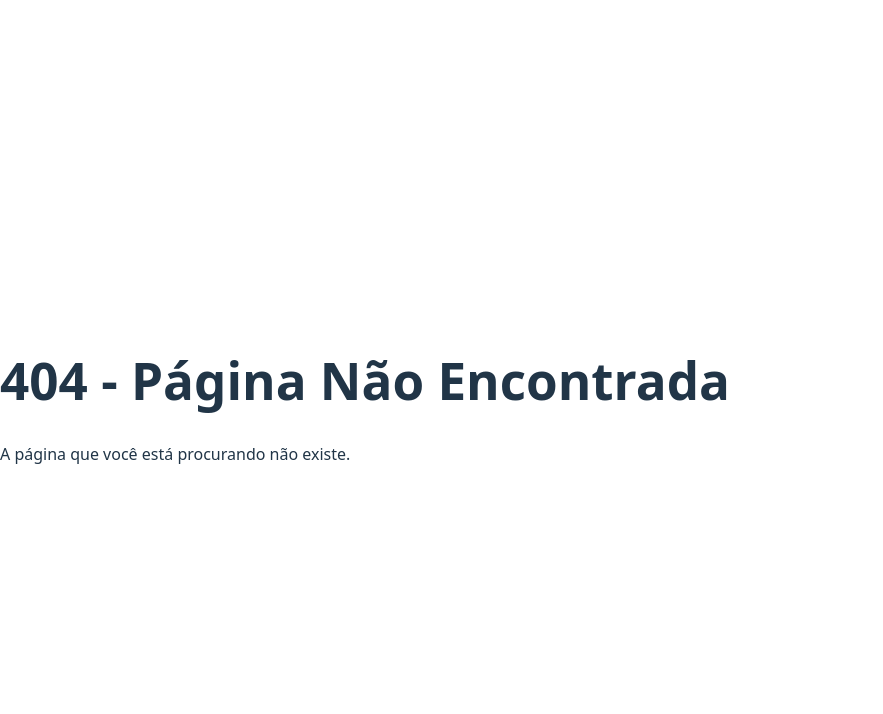
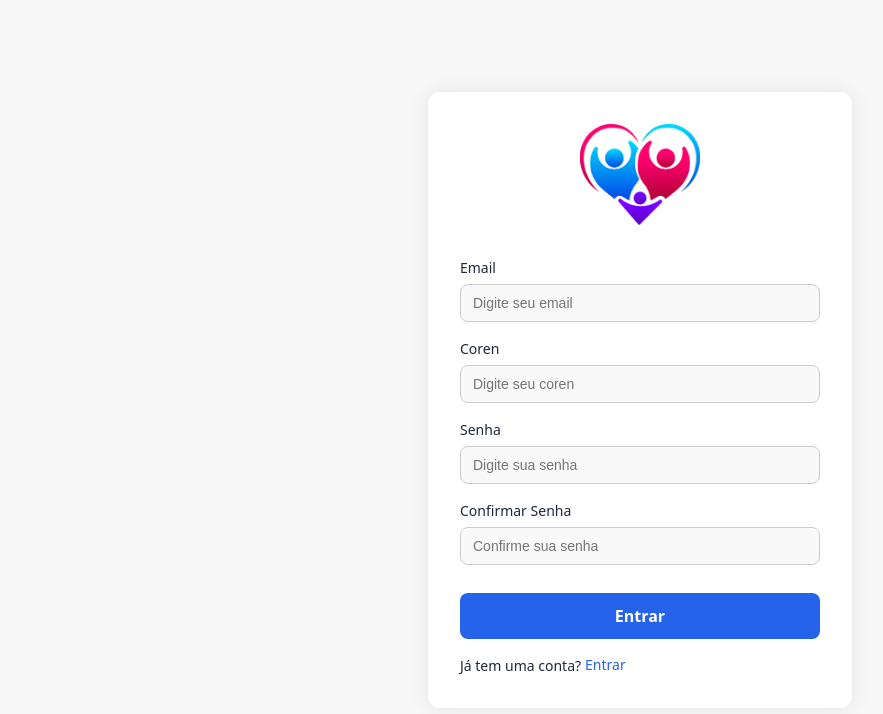
Before and after one commit to NextlLine/e-jairo-frontend, a React (Vite) app: page /register in a window 1280 px wide. Before the commit this address had no page. Shown: the top 714 px of the page, without its empty margins (0-883 px from the left). Built offline with nearby package versions, Linux system fonts and the light colour scheme.

Commit message:
feat: base Register view

```diff
--- a/src/pages/login/Login.tsx
+++ b/src/pages/login/Login.tsx
@@ -3,16 +3,18 @@ import type { CSSProperties } from "react";
 import logo from "@/styles/assets/logo.png";
 import { loginAction } from "./login.action";
 import React from "react";
+import { router } from "@/router";
 
 export default function LoginPage() {
-  function handleSignIn(event: React.MouseEvent<HTMLButtonElement>) {
-    event.preventDefault();
+  function handleSignIn() {
     loginAction(email, password);
+  }
+  function handleSignUp() {
+    router.navigate("/register");
   }
 
   const [email, setEmail] = React.useState('');
   const [password, setPassword] = React.useState('');
-
 
   return (
     <div style={styles.container}>
@@ -33,9 +35,16 @@ export default function LoginPage() {
             <input type="password" value={password} onChange={(e) => setPassword(e.currentTarget.value)} style={styles.input} placeholder="Digite sua senha" />
           </label>
 
-          <button type="submit" style={styles.button} onClick={handleSignIn}>
+          <button type="button" style={styles.button} onClick={handleSignIn}>
             Entrar
           </button>
+
+          <label style={{ ...styles.label, flexDirection: "row" }}>
+            Não tem uma conta?
+            <button style={styles.registerButton} onClick={handleSignUp}>
+              Cadastre-se
+            </button>
+          </label>
         </form>
       </div>
     </div>
@@ -114,4 +123,14 @@ const styles: Record<string, CSSProperties> = {
     cursor: "pointer",
     width: "100%",
   },
+  registerButton: {
+    background: "none",
+    border: "none",
+    color: colors.primary,
+    marginLeft: "4px",
+    cursor: "pointer",
+    padding: 0,
+    fontSize: "14px",
+    fontWeight: 500,
+  }
 };
--- a/src/pages/login/login.action.ts
+++ b/src/pages/login/login.action.ts
@@ -1,3 +1,5 @@
+import { router } from "@/router";
+
 export const loginAction = async (email: string, hash: string) => {
     const baseUrl = import.meta.env.VITE_BASE_URL;
 
@@ -14,5 +16,6 @@ export const loginAction = async (email: string, hash: string) => {
         throw new Error(`Login failed: ${text}`);
     }
 
-    return await response.json();
+    router.navigate("/home");
+    // return await response.json();
 };
--- /dev/null
+++ b/src/pages/register/Register.tsx
@@ -0,0 +1,145 @@
+import { router } from "@/router";
+import { registerAction } from "./register.action";
+import React, { type CSSProperties } from "react";
+import { colors } from "@/styles/colors";
+import logo from "@/styles/assets/logo.png";
+
+export default function RegisterPage() {
+
+    function handleSignUp() {
+        registerAction(email, password, confirmPassword);
+    }
+    function handleSignIn() {
+        router.navigate("/");
+    }
+
+    const [email, setEmail] = React.useState('');
+    const [password, setPassword] = React.useState('');
+    const [confirmPassword, setConfirmPassword] = React.useState('');
+    const [corem, setCorem] = React.useState('');
+
+
+    return (
+        <div style={styles.container}>
+            <div style={styles.card}>
+                <form style={styles.form}>
+                    <img src={logo} style={styles.logo} />
+
+                    <label style={styles.label}>
+                        Email
+                        <input type="email" value={email} onChange={(e) => setEmail(e.currentTarget.value)} style={styles.input} placeholder="Digite seu email" />
+                    </label>
+
+                    <label style={styles.label}>
+                        Coren
+                        <input type="text" value={corem} onChange={(e) => setCorem(e.currentTarget.value)} style={styles.input} placeholder="Digite seu coren" />
+                    </label>
+
+                    <label style={styles.label}>
+                        Senha
+                        <input type="password" value={password} onChange={(e) => setPassword(e.currentTarget.value)} style={styles.input} placeholder="Digite sua senha" />
+                    </label>
+
+                    <label style={styles.label}>
+                        Confirmar Senha
+                        <input type="password" value={confirmPassword} onChange={(e) => setConfirmPassword(e.currentTarget.value)} style={styles.input} placeholder="Confirme sua senha" />
+                    </label>
+
+                    <button type="button" style={styles.button} onClick={handleSignUp}>
+                        Entrar
+                    </button>
+
+                    <label style={{ ...styles.label, flexDirection: "row" }}>
+                        Já tem uma conta?
+                        <button style={styles.registerButton} onClick={handleSignIn}>
+                            Entrar
+                        </button>
+                    </label>
+                </form>
+            </div>
+        </div>
+    );
+}
+const styles: Record<string, CSSProperties> = {
+    container: {
+        width: "100vw",
+        height: "100vh",
+        display: "flex",
+        alignItems: "center",
+        justifyContent: "center",
+        background: colors.background,
+    },
+    card: {
+        width: "100%",
+        maxWidth: "360px",
+        padding: "32px",
+        borderRadius: "12px",
+        background: colors.cardBG,
+        boxShadow: "0 0 20px rgba(0,0,0,0.08)",
+        textAlign: "center",
+    },
+    form: {
+        display: "flex",
+        flexDirection: "column",
+        alignItems: "center",
+        gap: "16px",
+        width: "100%",
+    },
+    logo: {
+        marginBottom: "16px",
+        width: "120px",
+    },
+    title: {
+        marginBottom: "4px",
+        fontSize: "22px",
+        fontWeight: "bold",
+        color: colors.text,
+    },
+    subtitle: {
+        marginBottom: "20px",
+        color: colors.textLight,
+        fontSize: "14px",
+    },
+    label: {
+        display: "flex",
+        flexDirection: "column",
+        alignItems: "flex-start",
+        width: "100%",
+        fontSize: "14px",
+        fontWeight: 500,
+        color: colors.text,
+    },
+    input: {
+        width: "100%",
+        marginTop: "6px",
+        padding: "10px 12px",
+        borderRadius: "8px",
+        border: `1px solid ${colors.border}`,
+        color: colors.text,
+        background: colors.inputBG,
+        fontSize: "14px",
+        boxSizing: "border-box",
+    },
+    button: {
+        marginTop: "12px",
+        padding: "12px",
+        background: colors.primary,
+        color: colors.textButton,
+        border: "none",
+        borderRadius: "8px",
+        fontSize: "16px",
+        fontWeight: 600,
+        cursor: "pointer",
+        width: "100%",
+    },
+    registerButton: {
+        background: "none",
+        border: "none",
+        color: colors.primary,
+        marginLeft: "4px",
+        cursor: "pointer",
+        padding: 0,
+        fontSize: "14px",
+        fontWeight: 500,
+    }
+};
--- /dev/null
+++ b/src/pages/register/register.action.ts
@@ -0,0 +1,4 @@
+export function registerAction(email: string, password: string, confirmPassword: string) {
+    console.log("Registering user:", email, password, confirmPassword);
+    // Implement registration logic here, e.g., API call to register the user
+}
--- a/src/router.tsx
+++ b/src/router.tsx
@@ -10,16 +10,17 @@ import { auth } from "./services/auth";
 import LoginPage from "./pages/login/Login";
 import HomePage from "./pages/home/home";
 import NotFoundPage from "./pages/notFound/NotFound";
+import RegisterPage from "./pages/register/Register";
 
 async function privateLoader() {
   const isLogged = await auth.isAuthenticated();
-  if (!isLogged) return redirect("/login");
+  if (!isLogged) return redirect("/");
   return null;
 }
 
 async function publicLoader() {
   const isLogged = await auth.isAuthenticated();
-  if (isLogged) return redirect("/");
+  if (isLogged) return redirect("/home");
   return null;
 }
 
@@ -28,7 +29,8 @@ export const router = createBrowserRouter([
     element: <PublicLayout />,
     loader: publicLoader,
     children: [
-      { path: "/login", element: <LoginPage /> },
+      { index: true, element: <LoginPage /> },
+      { path: "register", element: <RegisterPage /> },
     ],
   },
 
@@ -36,7 +38,7 @@ export const router = createBrowserRouter([
     element: <PrivateLayout />,
     loader: privateLoader,
     children: [
-      { index: true, element: <HomePage /> },
+      { path: "home", element: <HomePage /> },
     ],
   },
 
```
